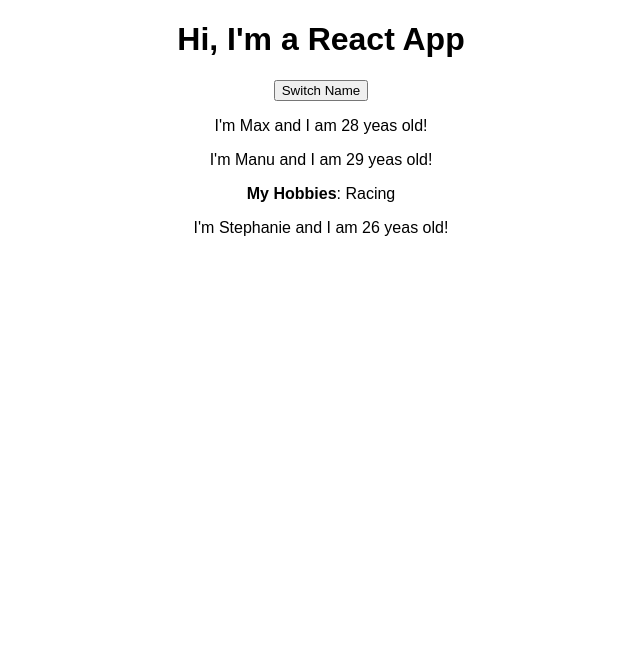
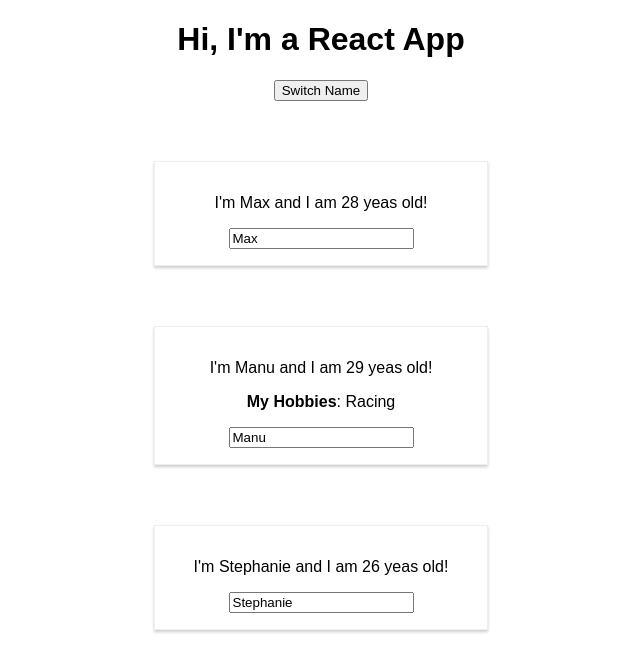
Before and after one commit to rafaelperozin/react-studying, a React (Create React App) app: page / in a window 1280 px wide. Shown: the top 672 px of the page, without its empty margins (319-959 px from the left). Built offline with nearby package versions, Linux system fonts and the light colour scheme.

Commit message:
insert input and style

```diff
--- a/src/App.js
+++ b/src/App.js
@@ -1,50 +1,58 @@
-import React, { useState } from 'react';
+import React, { Component } from 'react';
 import './App.css';
 import Person from './Person/Person';
 
-// class App extends Component
-const App = props => {
-
-  const [ personsState, setPersonsState ] = useState({
+class App extends Component {
+  state = {
     persons: [
       { name: 'Max', age: 28 },
       { name: 'Manu', age: 29 },
       { name: 'Stephanie', age: 26 }
-    ]
-  });
+    ],
+    otherState: 'some other value'
+  };
 
-  const [otherState, setOtherState] = useState('some other value');
-
-  console.log(personsState, otherState);
-
-  const switchNameHandler = () => {
+  switchNameHandler = (newName) => {
     // DON'T DO THIS: personsState.persons[0].name = 'Maximilian'
     // this.setState will overwright the old state object.
-    setPersonsState({
+    this.setState({
       persons: [
-        { name: 'Maximilian', age: 28 },
+        { name: newName, age: 28 },
         { name: 'Manu', age: 29 },
         { name: 'Stephanie', age: 27 }
-      ],
-      otherState: personsState.otherState
+      ]
     });
   };
 
+  nameChangedHandler = (event) => {
+    this.setState({
+      persons: [
+        { name: 'Max', age: 28 },
+        { name: event.target.value, age: 29 },
+        { name: 'Stephanie', age: 26 }
+      ]
+    });
+  };
+
+  render() {
     return (
       <div className="App">
         <h1>Hi, I'm a React App</h1>
-      <button onClick={switchNameHandler}>Switch Name</button>
+        <button onClick={() => this.switchNameHandler('Maximiliam')}>Switch Name</button>
         <Person
-        name={personsState.persons[0].name}
-        age={personsState.persons[0].age} />
+          name={this.state.persons[0].name}
+          age={this.state.persons[0].age} />
         <Person
-        name={personsState.persons[1].name}
-        age={personsState.persons[1].age}><strong>My Hobbies</strong>: Racing</Person>
+          name={this.state.persons[1].name}
+          age={this.state.persons[1].age}
+          click={this.switchNameHandler.bind(this, 'Max!')}
+          changed={this.nameChangedHandler}><strong>My Hobbies</strong>: Racing</Person>
         <Person
-        name={personsState.persons[2].name}
-        age={personsState.persons[2].age} />
+          name={this.state.persons[2].name}
+          age={this.state.persons[2].age} />
       </div>
     );
+  };
   // return React.createElement('div', {className: 'App'}, React.createElement('h1', null, 'Hi, I\'m a React App!!!'));
 };
 
--- /dev/null
+++ b/src/Person/Person.css
@@ -0,0 +1,9 @@
+.Person {
+    width: 60%;
+    max-width: 300px;
+    margin: 60px auto;
+    border: 1px solid #eee;
+    box-shadow: 0 2px 3px #ccc;
+    padding: 16px;
+    text-align: center;
+}
--- a/src/Person/Person.js
+++ b/src/Person/Person.js
@@ -1,10 +1,12 @@
 import React from 'react';
+import './Person.css';
 
 const person = (props) => {
     return (
-        <div>
+        <div className="Person">
             <p>I'm {props.name} and I am {props.age} yeas old!</p>
             <p>{props.children}</p>
+            <input type="text" onChange={props.changed} value={props.name} />
         </div>
     )
 };
```
Lines whose indentation alone changed are shown as unchanged.
